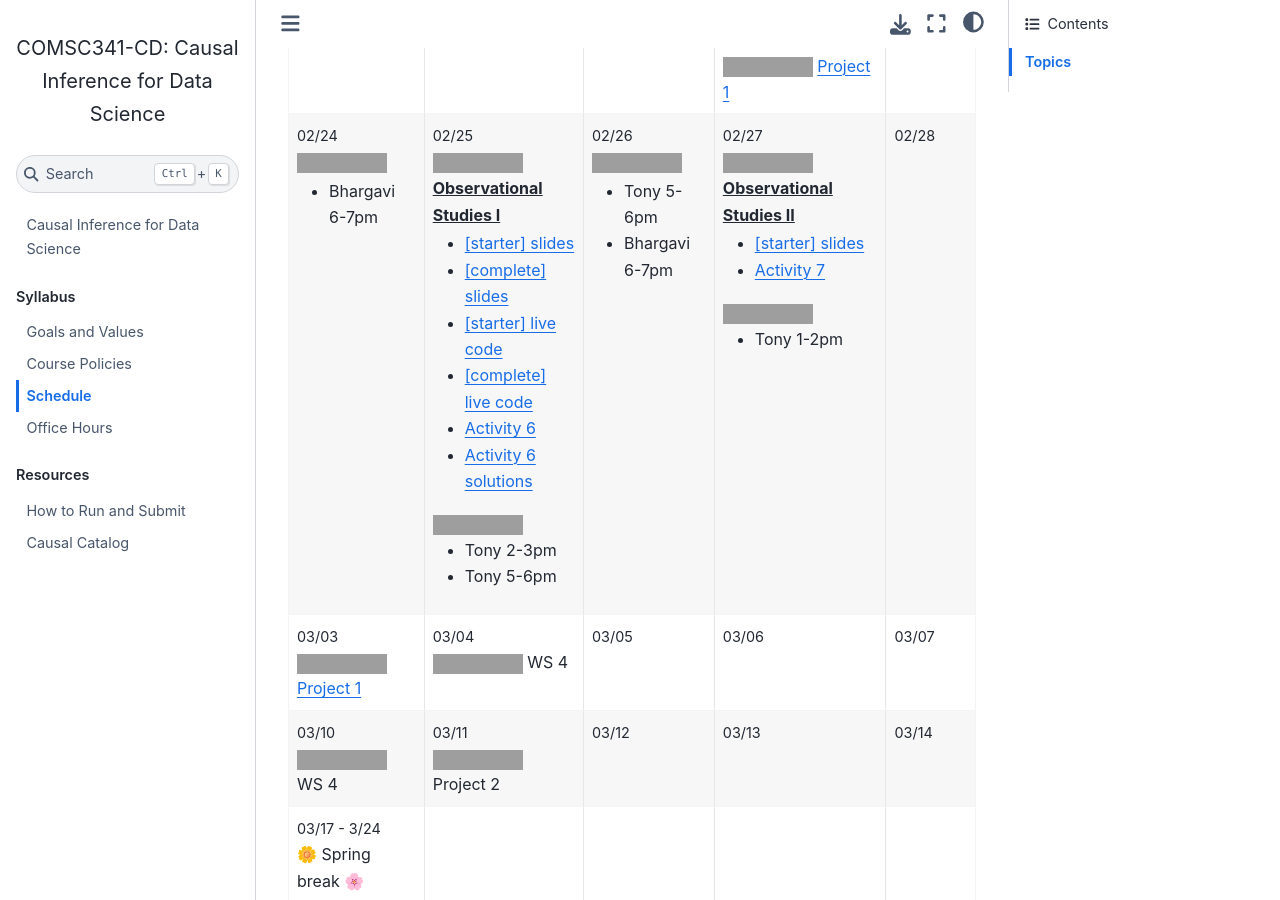
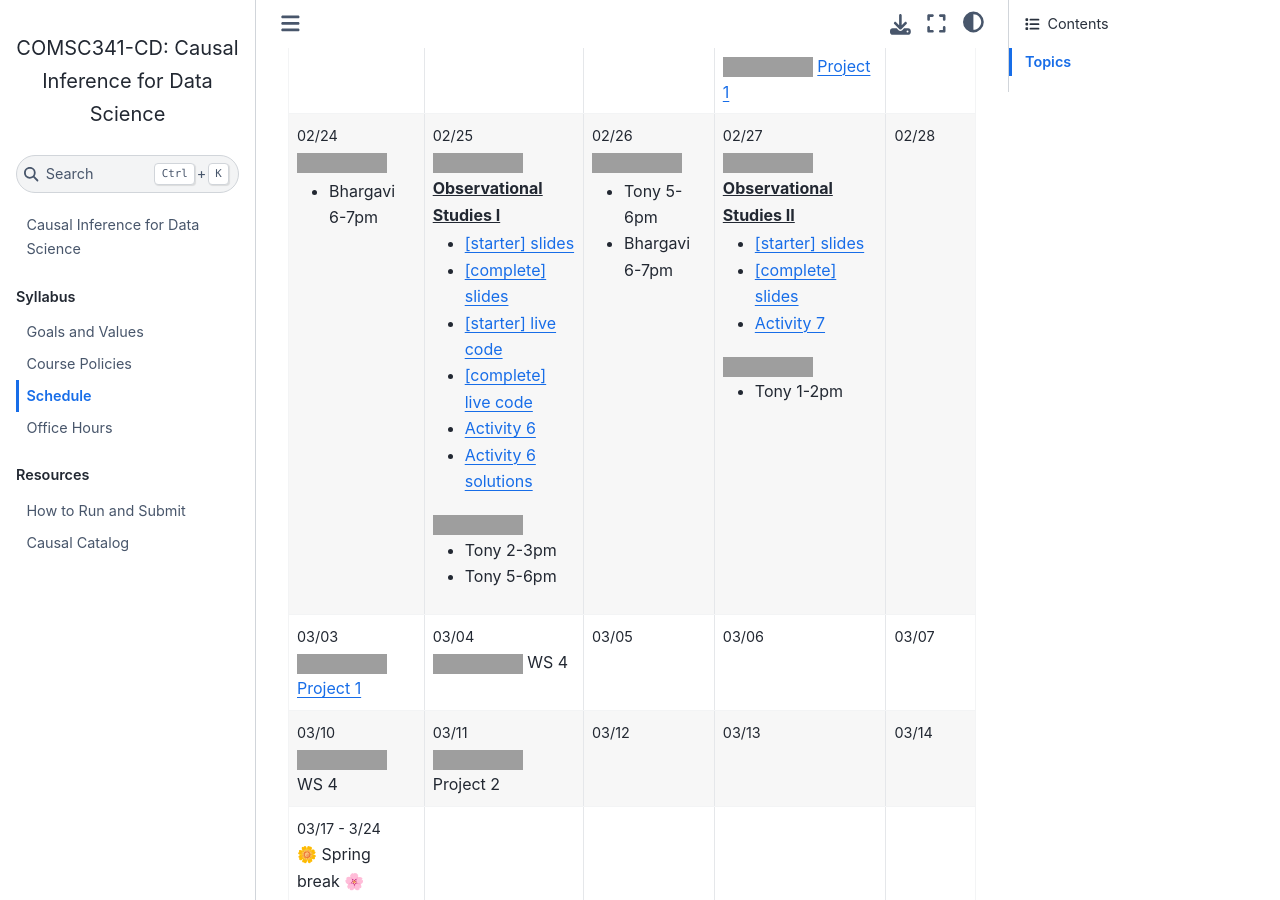
Before and after one commit to comsc341cd/comsc341cd.github.io, a Jupyter Book: the page built from syllabus/schedule.md, in a window 1280 px wide and 900 px high, scrolled down 2259 px, cut to the strip 0-900 px from the top of the window. Built offline with Jupyter Book 1.0.4 settings and Sphinx 7.4.7 and the Sphinx Book theme 1.1.4, drawn with Linux system fonts in a browser that asks for light colours; pages that are not in the unit, such as notebooks, are missing from menus; grey boxes are pictures that could not be loaded.

Commit message:
add ws3, lecture 8 resources

```diff
--- a/_toc.yml
+++ b/_toc.yml
@@ -26,6 +26,7 @@
     chapters:
       - file: worksheets/ws1_solution.ipynb
       - file: worksheets/ws2_solution.ipynb
+      - file: worksheets/ws3_solution.ipynb
 
   - caption: Projects
     chapters:
--- a/syllabus/schedule.md
+++ b/syllabus/schedule.md
@@ -89,7 +89,7 @@
 
     - <small>02/27</small><br>![](https://img.shields.io/badge/Class:-1f77b4) <b><u>Observational Studies II</u></b><ul style="margin-top:-1em;"><li>
     [[starter] slides](https://moodle.mtholyoke.edu/pluginfile.php/1451616/mod_resource/content/1/lec08-observational-studies-ii-starter.pdf
-)</li><li>[Activity 7](activity7)</li></ul>![](https://img.shields.io/badge/Office%20Hours-ff7f0e)<ul><li>Tony 1-2pm</li></ul>
+)</li><li>[[complete] slides](https://moodle.mtholyoke.edu/pluginfile.php/1451702/mod_resource/content/1/lec08-observational-studies-ii.pdf)</li><li>[Activity 7](activity7)</li></ul>![](https://img.shields.io/badge/Office%20Hours-ff7f0e)<ul><li>Tony 1-2pm</li></ul>
     - <small>02/28</small>
 
 *
```
Also changed, not shown: 1 other file.
